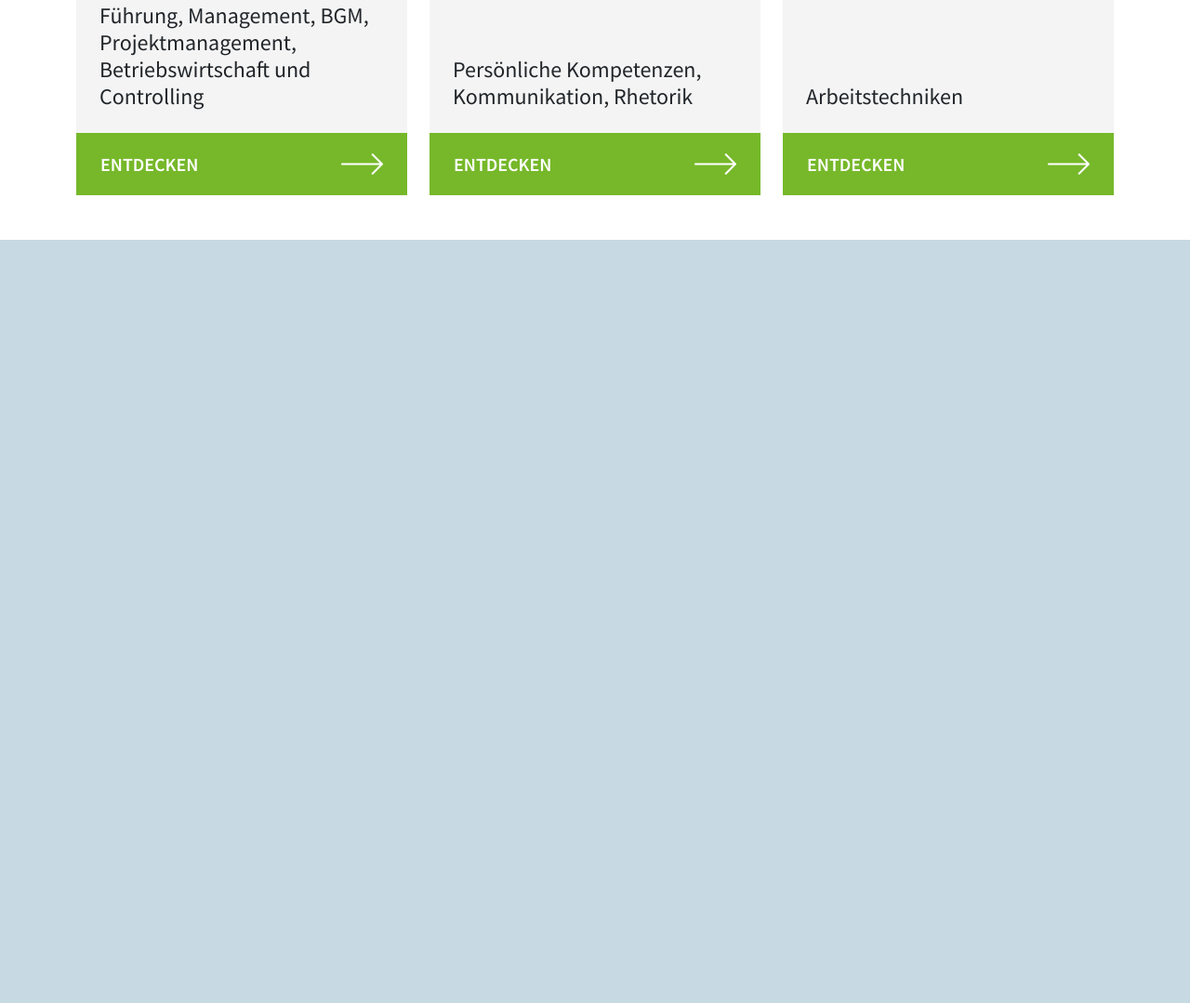
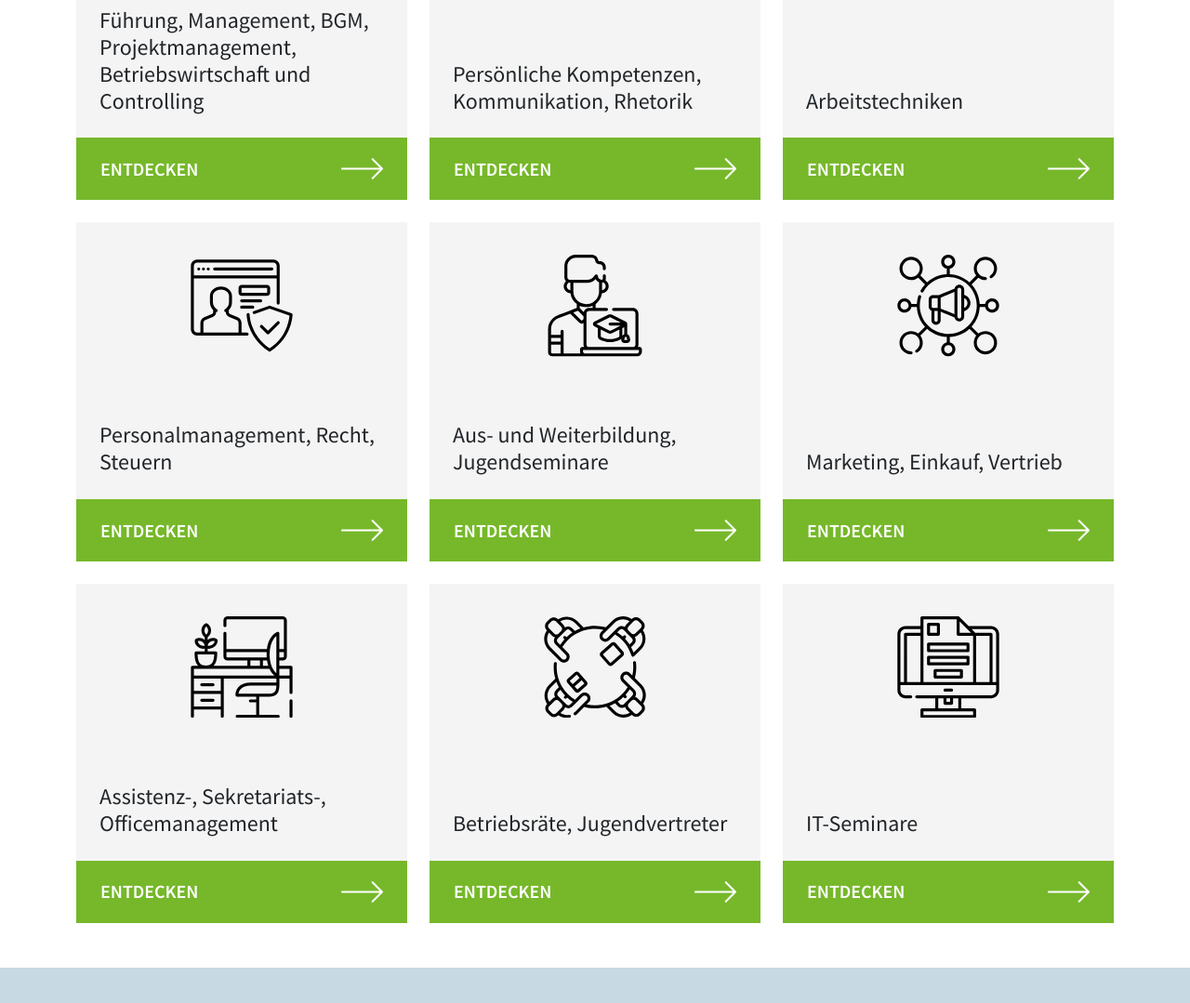
Before and after one commit to crookoo/vitejs-vite-bjhsce, a website built with Vite: page index.html in a window 1280 px wide. Shown: the part 565-1644 px from the top of the page at 93% size. Built offline with nearby package versions, Linux system fonts and the light colour scheme; a script that the page names is missing; files whose address does not match are found by name.

Commit message:
Themenkacheln 4-9 Template

```diff
--- a/Css/style.scss
+++ b/Css/style.scss
@@ -318,7 +318,7 @@ main {
     position: relative;
     .icon {
       height: 30%;
-      margin: 30px;
+      margin: 35px 30px 30px 30px;
     }
     .themen-card-title {
       margin: 0 25px 25px 25px;
--- a/index.html
+++ b/index.html
@@ -488,7 +488,7 @@
         <div class="bg-white" id="seminarthemen-entdecken">
           <div class="container py-5">
             <h2 class="pb-5 text-center">Seminarthemen entdecken</h2>
-            <div class="row row-cols-1 row-cols-md-3 g-4">
+            <div class="row row-cols-1 row-cols-md-2 row-cols-lg-3 g-4">
               <div class="col">
                 <div class="themen-card">
                   <svg class="icon">
@@ -529,6 +529,90 @@
                   </svg>
                   <div>
                     <h3 class="themen-card-title">Arbeitstechniken</h3>
+                    <a href="#" class="btn btn-primary"
+                      >Entdecken<svg class="icon">
+                        <use xlink:href="#icon-right-arrow"></use></svg
+                    ></a>
+                  </div>
+                </div>
+              </div>
+              <div class="col">
+                <div class="themen-card">
+                  <svg class="icon">
+                    <use xlink:href="#icon-account"></use>
+                  </svg>
+                  <div>
+                    <h3 class="themen-card-title">Personalmanagement, Recht, Steuern</h3>
+                    <a href="#" class="btn btn-primary"
+                      >Entdecken<svg class="icon">
+                        <use xlink:href="#icon-right-arrow"></use></svg
+                    ></a>
+                  </div>
+                </div>
+              </div>
+              <div class="col">
+                <div class="themen-card">
+                  <svg class="icon">
+                    <use xlink:href="#icon-student"></use>
+                  </svg>
+                  <div>
+                    <h3 class="themen-card-title">Aus- und Weiterbildung, Jugendseminare</h3>
+                    <a href="#" class="btn btn-primary"
+                      >Entdecken<svg class="icon">
+                        <use xlink:href="#icon-right-arrow"></use></svg
+                    ></a>
+                  </div>
+                </div>
+              </div>
+              <div class="col">
+                <div class="themen-card">
+                  <svg class="icon">
+                    <use xlink:href="#icon-social"></use>
+                  </svg>
+                  <div>
+                    <h3 class="themen-card-title">Marketing, Einkauf, Vertrieb</h3>
+                    <a href="#" class="btn btn-primary"
+                      >Entdecken<svg class="icon">
+                        <use xlink:href="#icon-right-arrow"></use></svg
+                    ></a>
+                  </div>
+                </div>
+              </div>
+              <div class="col">
+                <div class="themen-card">
+                  <svg class="icon">
+                    <use xlink:href="#icon-workspace"></use>
+                  </svg>
+                  <div>
+                    <h3 class="themen-card-title">Assistenz-, Sekretariats-, Officemanagement</h3>
+                    <a href="#" class="btn btn-primary"
+                      >Entdecken<svg class="icon">
+                        <use xlink:href="#icon-right-arrow"></use></svg
+                    ></a>
+                  </div>
+                </div>
+              </div>
+              <div class="col">
+                <div class="themen-card">
+                  <svg class="icon">
+                    <use xlink:href="#icon-round-table"></use>
+                  </svg>
+                  <div>
+                    <h3 class="themen-card-title">Betriebsräte, Jugendvertreter</h3>
+                    <a href="#" class="btn btn-primary"
+                      >Entdecken<svg class="icon">
+                        <use xlink:href="#icon-right-arrow"></use></svg
+                    ></a>
+                  </div>
+                </div>
+              </div>
+              <div class="col">
+                <div class="themen-card">
+                  <svg class="icon">
+                    <use xlink:href="#icon-computer"></use>
+                  </svg>
+                  <div>
+                    <h3 class="themen-card-title">IT-Seminare</h3>
                     <a href="#" class="btn btn-primary"
                       >Entdecken<svg class="icon">
                         <use xlink:href="#icon-right-arrow"></use></svg
```
